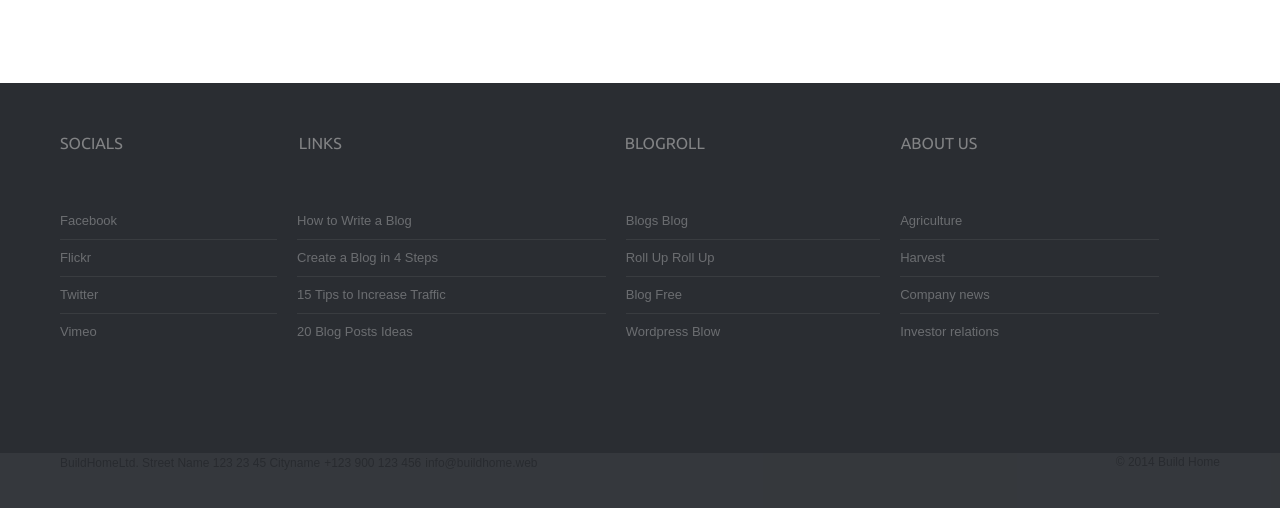
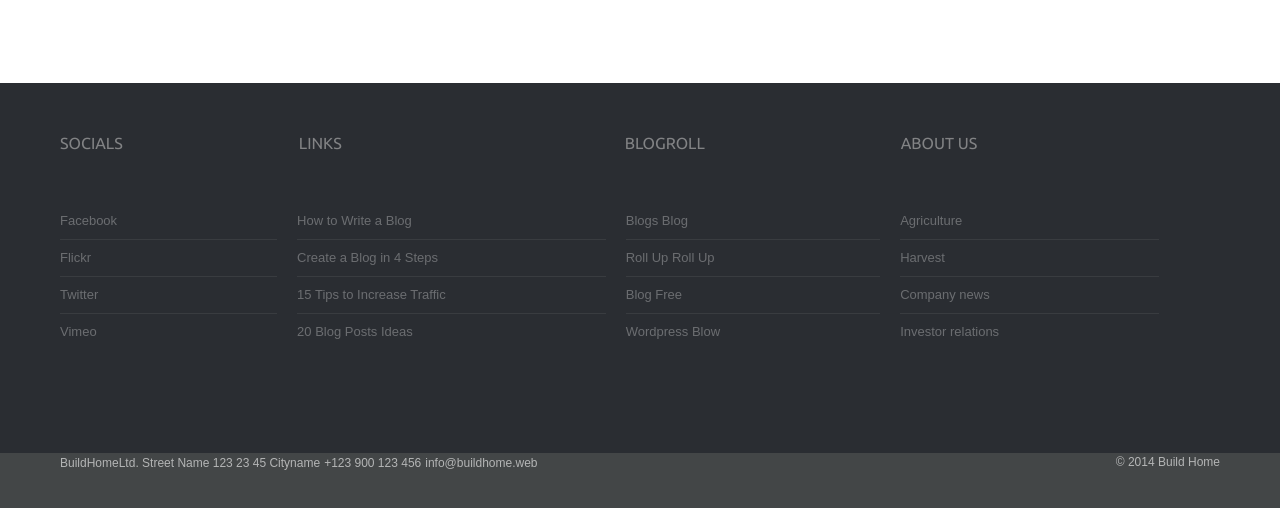
Before and after one commit to kateryna94/js-19-20, a website: page Task1/app/index.html in a window 1280 px wide. Shown: the part 2160-2668 px from the top of the page. Drawn offline with nearby package versions, Linux system fonts and the light colour scheme; files that its build step writes are made by us from their sources.

Commit message:
modified

```diff
--- a/Task1/app/sass/_footer_info.scss
+++ b/Task1/app/sass/_footer_info.scss
@@ -1,10 +1,11 @@
 .footer__info__wrapper {
-    background-color: $base-link-color;
-    // position: absolute;
-    margin-top: -65px;
-    opacity: 0.05;
+    background-color: #434647;
+    position: absolute;
     height: 65px;
     width: 100%;
+    bottom: 0;
+    left: 0;
+    color: rgba(255, 255, 255, .6);
 
     .footer__info {
         width: 1160px;
@@ -17,9 +18,8 @@
                 display: inline-block;
 
                 li {
-                  display: inline-block;
+                    display: inline-block;
                     list-style: none;
-                    // color: $base-link-color;
                     font-family: Arial;
                     font-size: 12px;
                     font-weight: 400;
@@ -30,8 +30,6 @@
     }
 
     .copyright {
-        // opacity: 0.2;
-        // color: $base-link-color;
         font-family: Arial;
         font-size: 12px;
         font-weight: 400;
--- a/Task1/app/sass/_service_block.scss
+++ b/Task1/app/sass/_service_block.scss
@@ -25,7 +25,6 @@
         @include img_block;
         position: absolute;
         top: 939px;
-        left: 42px;
 
         div {
             width: 260px;
--- a/Task1/app/sass/_slider.scss
+++ b/Task1/app/sass/_slider.scss
@@ -2,6 +2,11 @@
 ===================================*/
 /** RESET AND LAYOUT
 ===================================*/
+.slider_wrapper {
+  position: relative;
+}
+
+
 .bx-wrapper {
     position: relative;
     margin: 0 auto 60px;
--- a/Task1/app/sass/_slider_slogan.scss
+++ b/Task1/app/sass/_slider_slogan.scss
@@ -2,7 +2,7 @@
     @include logo;
     position: absolute;
     left: 80px;
-    bottom: 30px;
+    top: 420px;
     width: 247px;
     height: 142px;
     font-size: 54px;
--- a/Task1/app/sass/main.scss
+++ b/Task1/app/sass/main.scss
@@ -16,7 +16,9 @@
 }
 .wrapper {
     width: 100%;
+    min-width: 1160px;
     margin: 0 auto;
+    position: relative;
 }
 
 .slider_wrapper {
```
Also changed, not shown: Task1/app/css/main.css, Task1/dist/all.js, Task1/dist/main.min.css, 1 other file.
